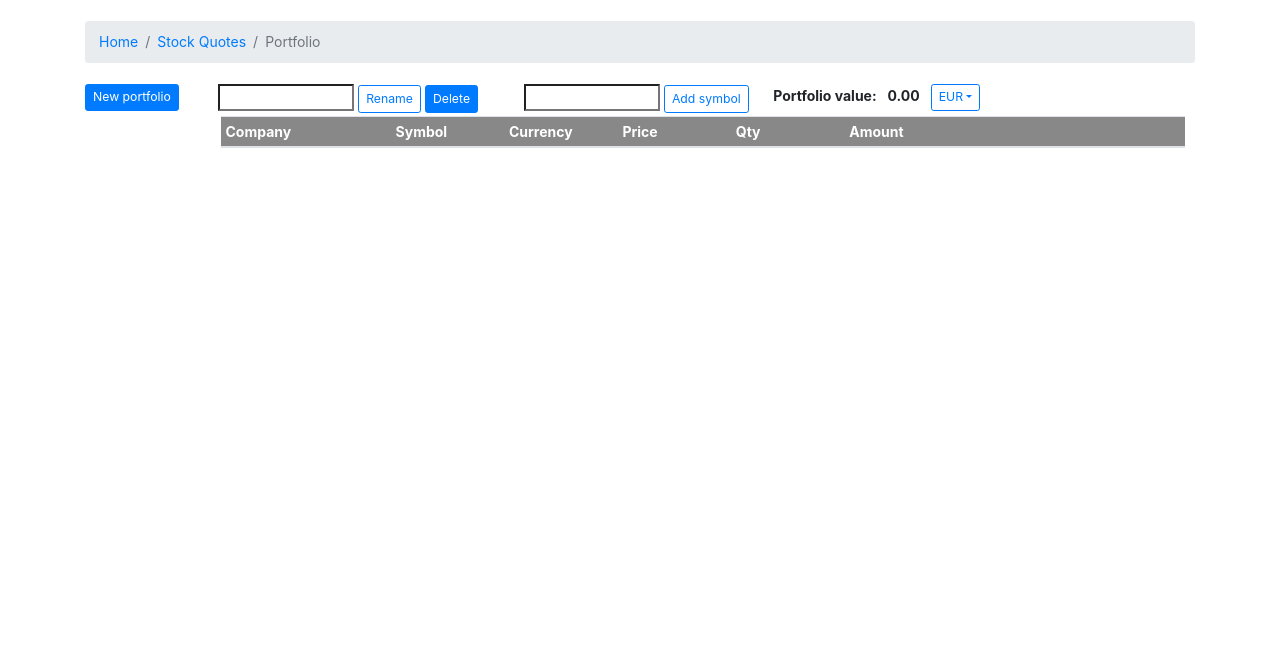
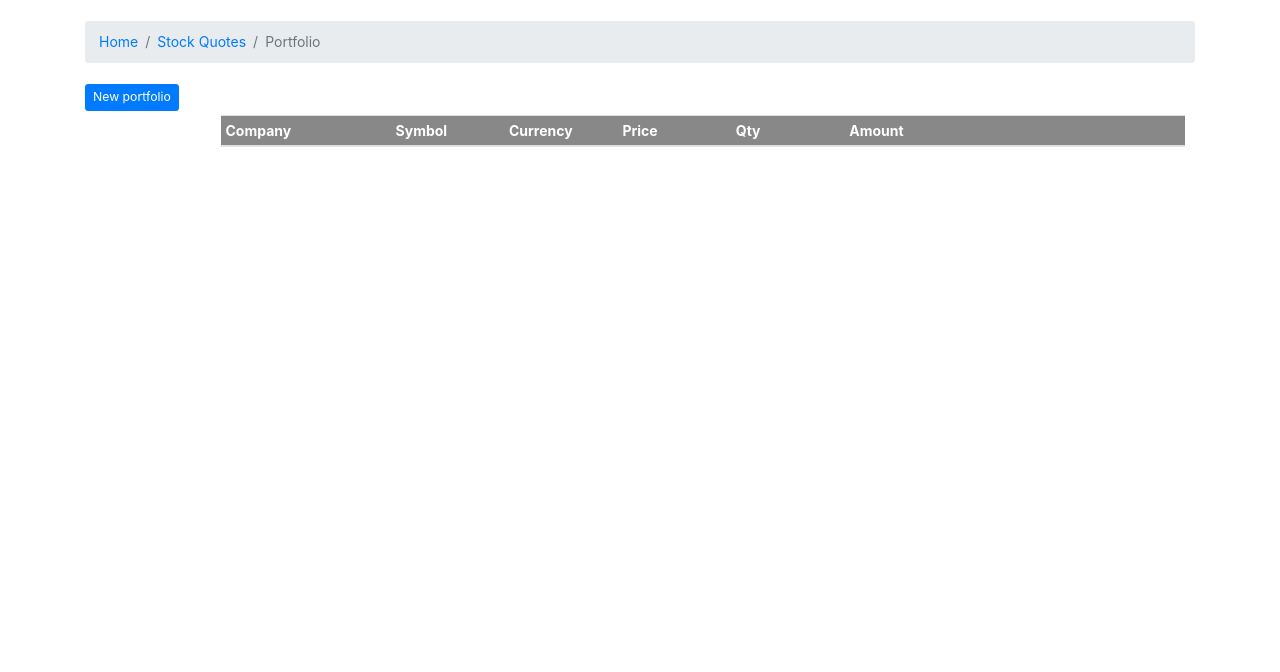
Before and after one commit to bvermeulen/Django, a Django app: page /finance/portfolio/ in a window 1280 px wide. Shown: the part 68-740 px from the top of the page. Run offline with Django 3.2, Linux system fonts and the light colour scheme; the visitor is signed in with stand-in values (Sample User, id 1); data that the repository does not hold is empty; parts of the project's set-up code (start-up, migrations or seed data) failed here and were passed over; some libraries are stand-ins or nearby versions; some web fonts are replaced.

Commit message:
v1.1 bugfixes

```diff
--- a/static/css/container-styles.css
+++ b/static/css/container-styles.css
@@ -6,7 +6,7 @@
 }
 
 .scroll {
-  overflow-y: scroll;
+  overflow-y: auto;
 }
 
 .table-fixed tbody {
--- a/stock/templates/finance/stock_portfolio.html
+++ b/stock/templates/finance/stock_portfolio.html
@@ -28,6 +28,7 @@
         onclick="return AskNewName()">New portfolio</button>
       </div>
 
+      {% if form.portfolio_name.value is not None %}
         <div style="width:50%">
           {{ form.portfolio_name }}
           <button class="btn btn-outline-primary btn-sm" name="btn1_pressed"
@@ -58,6 +59,7 @@
             </div>
           </div>
         </div>
+      {% endif %}
     </div>
 
     <div class="flex-container" style="height:70vh">
--- a/stock/templates/finance/stock_quotes.html
+++ b/stock/templates/finance/stock_quotes.html
@@ -26,7 +26,7 @@
     <a>
       <button class="btn dropdown-toggle btn-primary btn-sm" data-toggle="dropdown"
         >Portfolio's<span class="caret"></span></button>
-        <ul class="dropdown-menu" style="height:40%; overflow:hidden; overflow-y:scroll;">
+        <ul class="dropdown-menu scroll" style="height:40%;">
      		 	 {% for portfolio in portfolios %}
      			   <li><input type="submit" class="btn btn-sm item_select" name="selected_portfolio"
                value="{{ portfolio }}"></input></li>
@@ -36,7 +36,7 @@
     <a>
       <button class="btn dropdown-toggle btn-primary btn-sm" data-toggle="dropdown"
         >Markets<span class="caret"></span></button>
-        <ul class="dropdown-menu" style="height:40%; overflow:hidden; overflow-y:scroll;">
+        <ul class="dropdown-menu scroll" style="height:40%;">
           {{ form.markets|as_crispy_field }}
         </ul>
     </a>
--- a/stock/views/portfolios.py
+++ b/stock/views/portfolios.py
@@ -14,7 +14,7 @@ from stock.module_stock import WorldTradingData, start_currency_update
 
 logger = Logger.getlogger()
 d = Decimal
-start_currency_update()
+# start_currency_update()
 
 @method_decorator(login_required, name='dispatch')
 class PortfolioView(View):
@@ -25,17 +25,36 @@ class PortfolioView(View):
 
     def get(self, request):
         currency = request.session.get('currency', 'EUR')
-        request.session['selected_portfolio'] = None
+        portfolios = request.session.get('selected_portfolio', None)
+        user = request.user
+
+        portfolio_name = None
+        stocks_value = d(0)
+        stocks = []
+
+        if portfolios:
+            try:
+                self.portfolio = Portfolio.objects.get(
+                    user=user, portfolio_name=portfolios)
+                portfolio_name = self.portfolio.portfolio_name
+                stocks = self.get_stock_info('yes')
+                stocks_value = self.wtd.calculate_stocks_value(stocks, currency)
+
+            except Portfolio.DoesNotExist:
+                pass
+
+        else:
+            pass
 
         form = self.form_class(
             user=request.user,
             initial={'symbol': None,
-                     'portfolios': None,
+                     'portfolio_name': portfolio_name,
+                     'portfolios': portfolios,
                      'currencies': currency})
 
-        stocks_value = d(0)
         context = {'form': form,
-                   'stocks': [],
+                   'stocks': stocks,
                    'stocks_value': f'{stocks_value:,.2f}',
                   }
 
@@ -81,9 +100,9 @@ class PortfolioView(View):
                 elif self.btn2_pressed:
                     self.change_quantity_or_delete_symbol()
 
-            self.get_stock_info(self.get_stock)
-            stocks_value = self.wtd.calculate_stocks_value(self.stocks, currency)
-            request.session['stock_info'] = json.dumps(self.stocks, cls=DjangoJSONEncoder)
+            stocks = self.get_stock_info(self.get_stock)
+            stocks_value = self.wtd.calculate_stocks_value(stocks, currency)
+            request.session['stock_info'] = json.dumps(stocks, cls=DjangoJSONEncoder)
             request.session['selected_portfolio'] = self.selected_portfolio
             request.session['currency'] = currency
 
@@ -104,10 +123,10 @@ class PortfolioView(View):
                          'currencies': currency})
 
             stocks_value = d(0)
-            self.stocks = []
+            stocks = []
 
         context = {'form': form,
-                   'stocks': self.stocks,
+                   'stocks': stocks,
                    'stocks_value': f'{stocks_value:,.2f}'}
 
         return render(self.request, self.template_name, context)
@@ -127,6 +146,10 @@ class PortfolioView(View):
     def rename_or_delete_portfolio_or_add_stock(self):
         ''' actions when btn1 is pressed '''
         assert self.portfolio, "check existance of portfolio"
+
+        if not self.portfolio_name:
+            self.get_stock = 'no'
+            return
 
         if self.btn1_pressed == 'rename_portfolio':
             self.get_stock = 'no'
@@ -190,18 +213,18 @@ class PortfolioView(View):
 
     def get_stock_info(self, get_stock):
         ''' get stock info depending of get_stock status'''
-        self.stocks = []
+        stocks = []
         if self.portfolio:
 
             if get_stock == 'yes':
-                self.stocks = self.wtd.get_portfolio_stock_info(self.portfolio)
+                stocks = self.wtd.get_portfolio_stock_info(self.portfolio)
 
             elif get_stock == 'no':
                 try:
-                    self.stocks = json.loads(self.request.session.get('stock_info'))
+                    stocks = json.loads(self.request.session.get('stock_info'))
 
                 except TypeError:
-                    self.stocks = self.wtd.get_portfolio_stock_info(self.portfolio)
+                    stocks = self.wtd.get_portfolio_stock_info(self.portfolio)
 
             elif get_stock == 'empty':
                 pass
@@ -211,3 +234,5 @@ class PortfolioView(View):
 
         else:
             pass
+
+        return stocks
```
Lines whose indentation alone changed are shown as unchanged.
